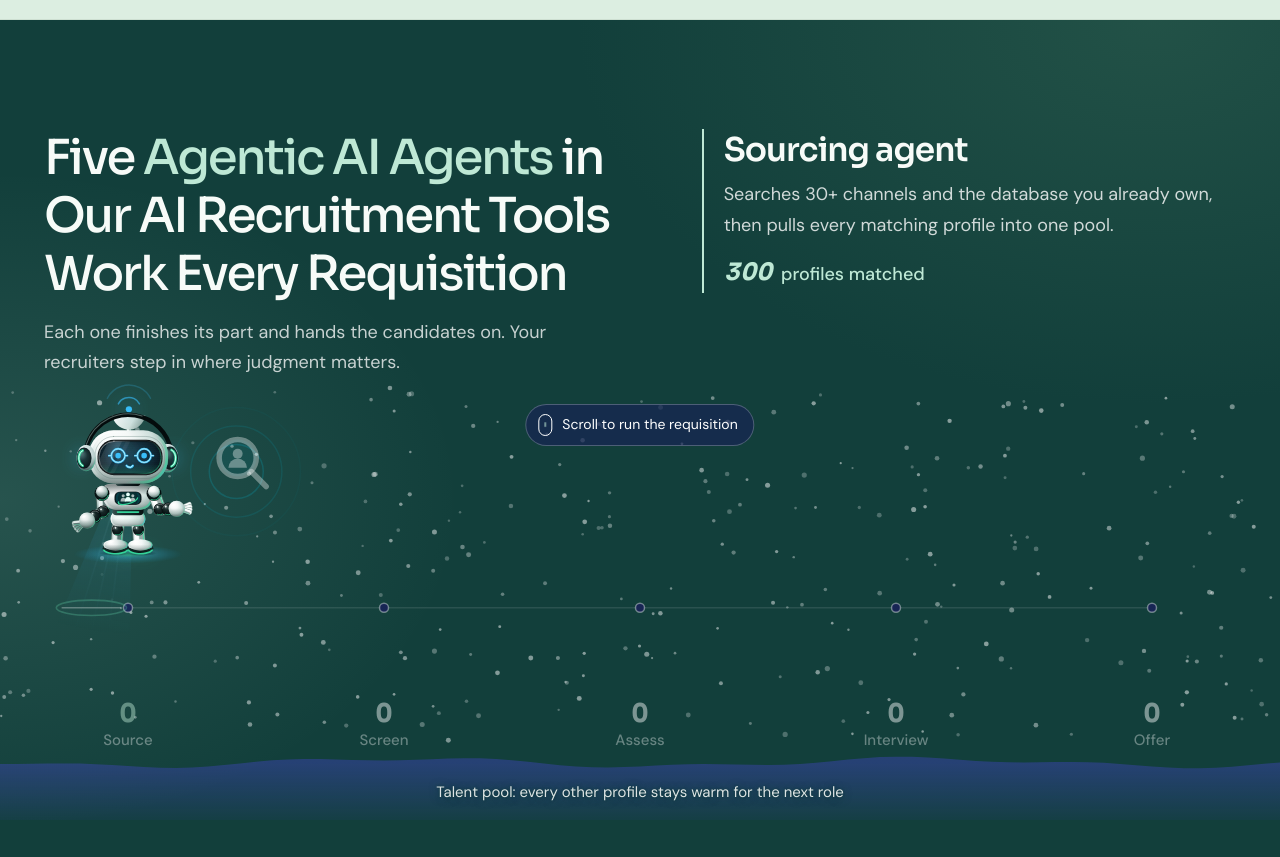
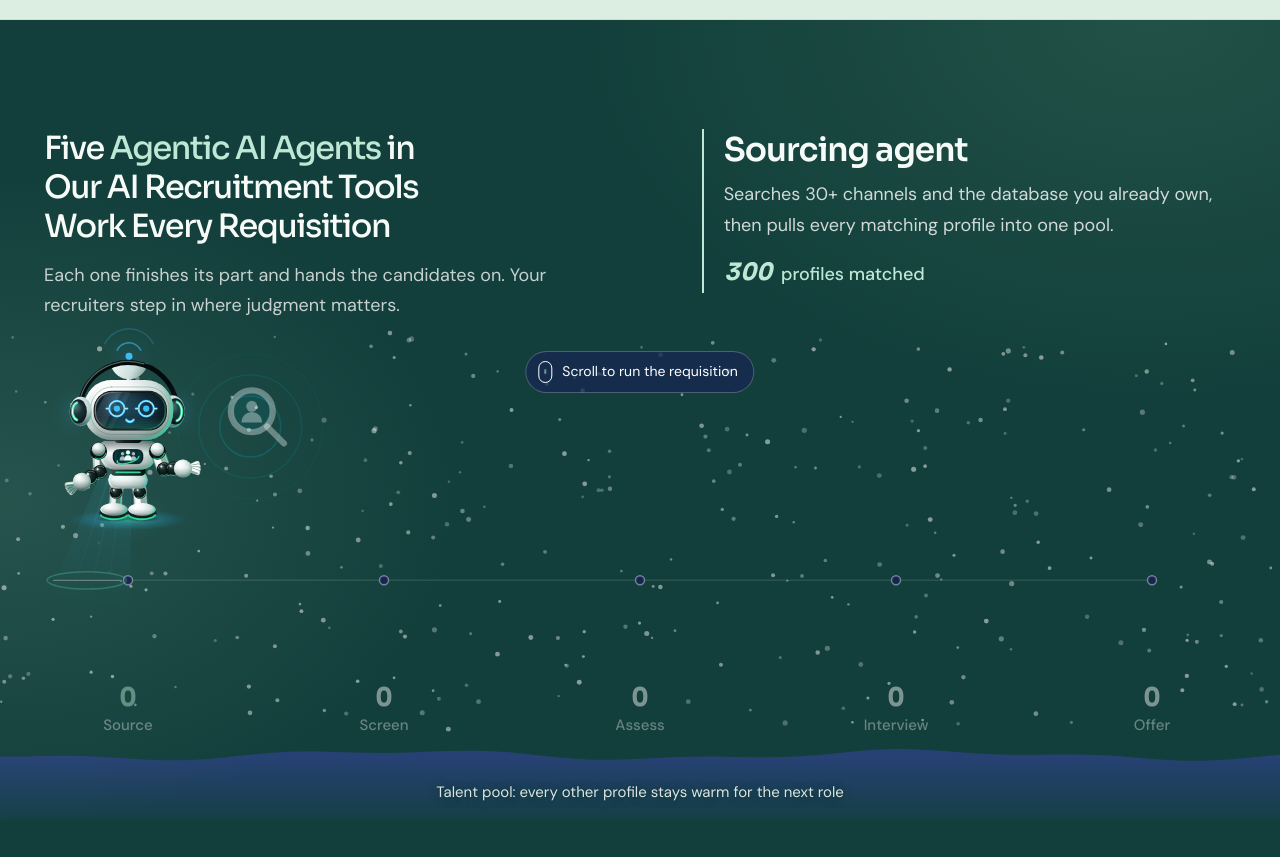
Before and after one commit to raipavan/talent_tool3657, a React (Vite) app: page / in a window 1280 px wide. Shown: the part 1180-2037 px from the top of the page. Built offline with nearby package versions, Linux system fonts and the light colour scheme; no server answers.

Commit message:
style: slightly reduce font size for Agents section heading

```diff
--- a/src/styles/showcase.css
+++ b/src/styles/showcase.css
@@ -788,7 +788,11 @@ h3, h4 { font-weight: 600; }
   gap: clamp(24px, 5vw, 80px);
   align-items: start;
 }
-.agents-head h2 { color: #fff; }
+.agents-head h2 {
+  color: #fff;
+  font-size: clamp(1.45rem, 1.05rem + 1.2vw, 2rem);
+  line-height: 1.22;
+}
 .agents-sub { margin-top: 14px; max-width: 46ch; color: rgba(255, 255, 255, .76); }
 
 .agents-captions { display: grid; list-style: none; padding: 0; margin: 0; }
```
